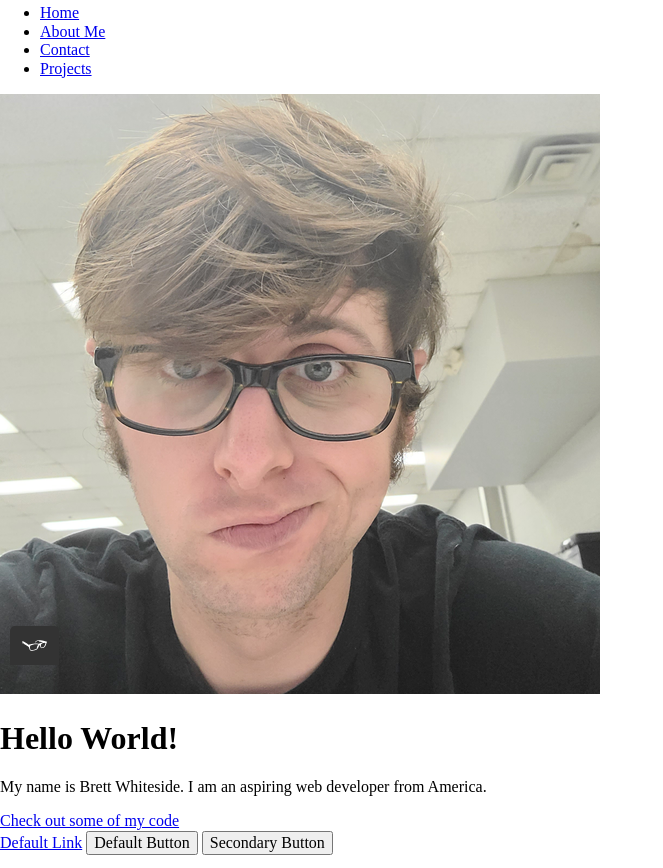
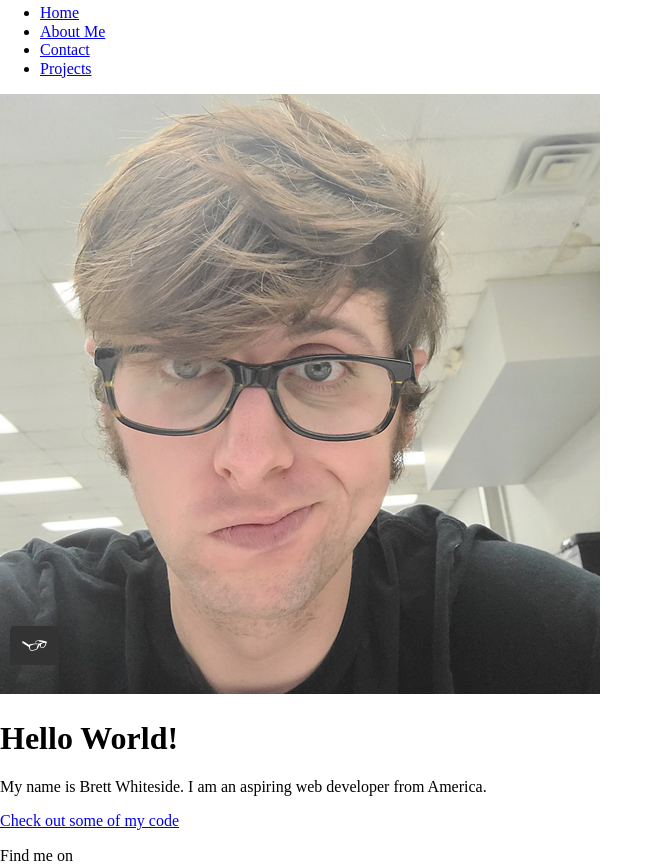
Before and after one commit to Polodolo4/portfolio-website, a plain HTML site: page index.html in a window 1280 px wide. Shown: the part 135-1003 px from the top of the page, without its empty margins (0-663 px from the left). Drawn offline with nearby package versions, Linux system fonts and the light colour scheme.

Commit message:
removed useless links on index.html

```diff
--- a/index.html
+++ b/index.html
@@ -46,12 +46,6 @@
       <a href="#">Check out some of my code</a>
   </div>
 
-  <div>
-      <a href="#">Default Link</a>
-      <button type="button">Default Button</button>
-      <button class="button__secondary">Secondary Button</button>
-  </div>
-
 <footer class="page-footer">
   <p>Find me on</p>
   <div class="social-media">
```
